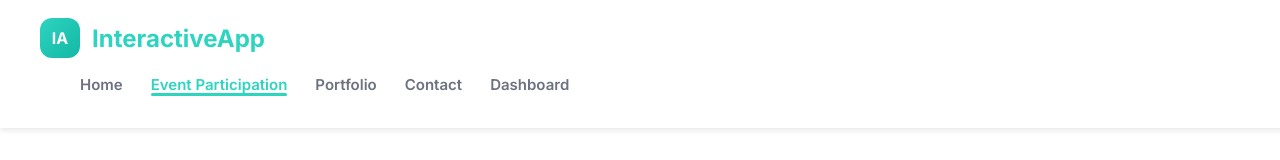
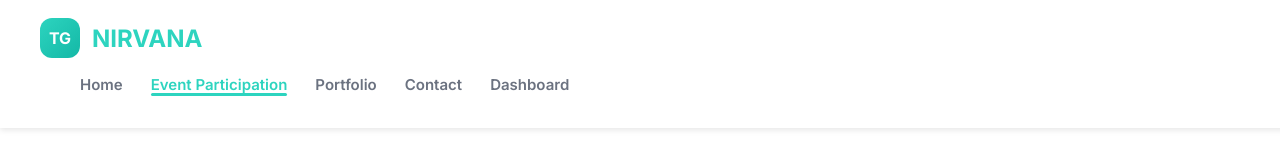
Before and after one commit to tanmaygunwant9/website_for_tech_fest, a plain HTML site: page services.html in a window 1280 px wide. Shown: the top 160 px of the page. Drawn offline with Linux system fonts and the light colour scheme.

Commit message:
Update services.html

```diff
--- a/services.html
+++ b/services.html
@@ -18,8 +18,8 @@
   <nav class="navbar" id="navbar">
     <div class="nav-container">
       <div class="nav-logo">
-        <div class="logo-icon">IA</div>
-        <span class="logo-text">InteractiveApp</span>
+        <div class="logo-icon">TG</div>
+        <span class="logo-text">NIRVANA</span>
       </div>
       <ul class="nav-menu" id="nav-menu">
         <li class="nav-item">
@@ -120,4 +120,5 @@
 
   <script src="services.js"></script>
 </body>
+
 </html>
```
